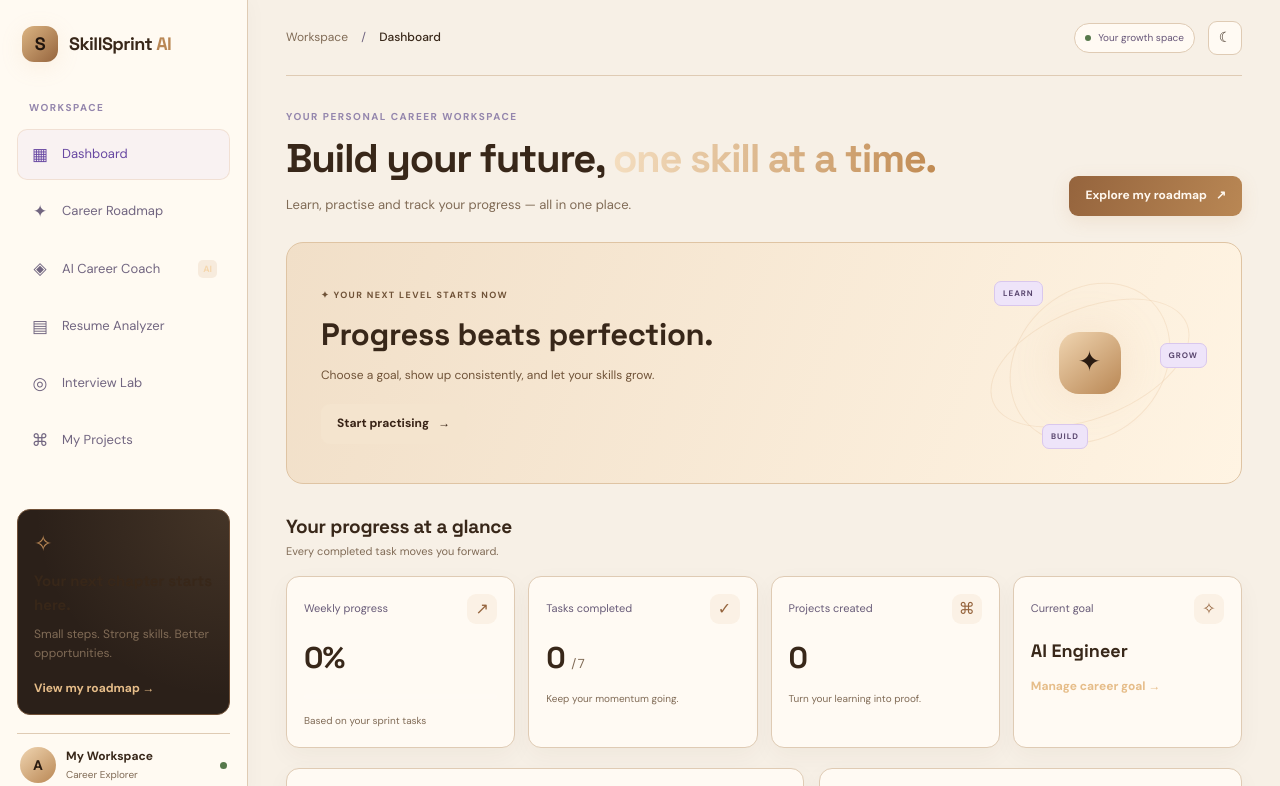
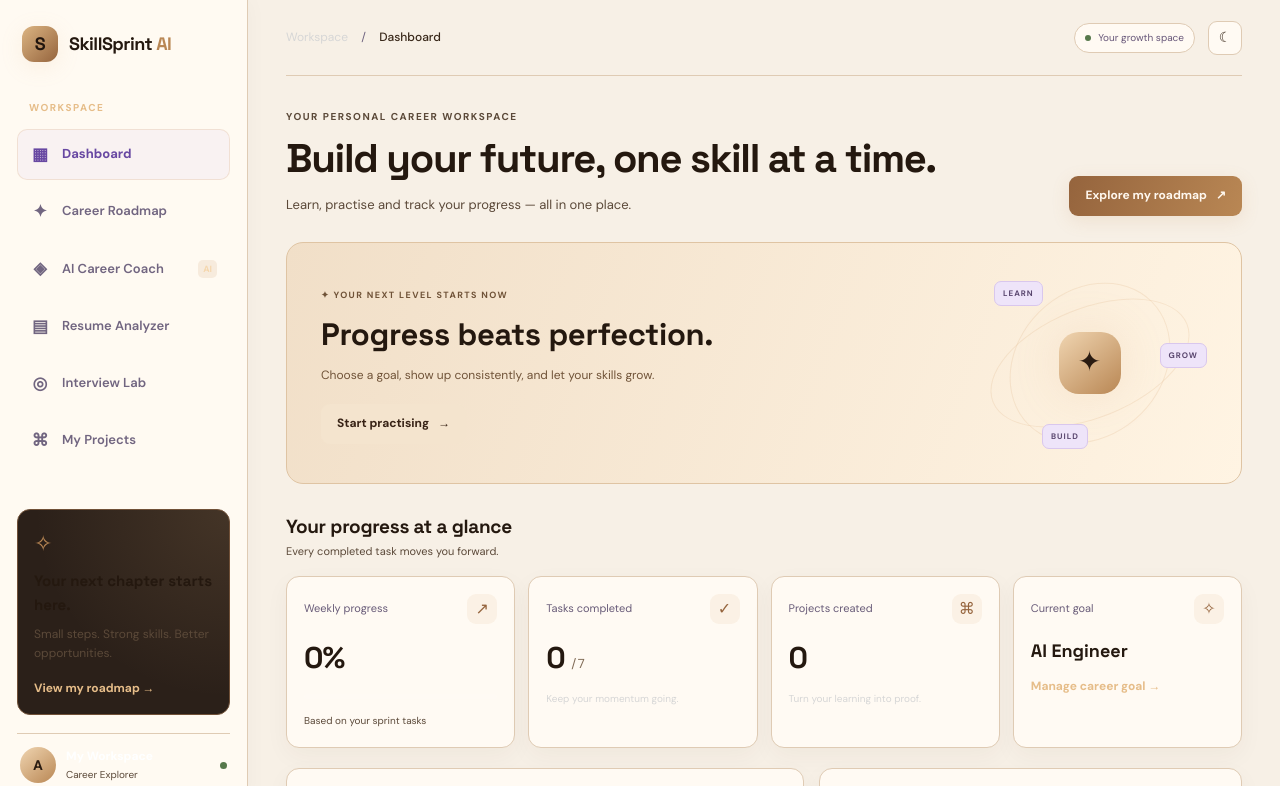
Before and after one commit to Afrin-student/skillsprint-AI, a plain HTML site: page index.html in a window 1280 px wide. Both pictures are taken after a click on the button "Toggle theme". Shown: the top 786 px of the page. Drawn offline with Linux system fonts and the light colour scheme.

Commit message:
Implement high contrast text styles
Added high contrast text styles for dark mocha theme.

```diff
--- a/style.css
+++ b/style.css
@@ -790,3 +790,138 @@ body.light-theme .menu-toggle {
   background: #fffaf3;
   color: var(--text);
 }
+
+/* ===== HIGH CONTRAST TEXT — DARK MOCHA THEME ===== */
+
+/* Main text: bright white */
+body {
+  color: #FFFFFF;
+  font-weight: 400;
+}
+
+/* All important headings: bold white */
+h1,
+h2,
+h3,
+h4,
+.brand,
+.section-heading h2,
+.panel-heading h2,
+.hero-copy h2,
+.page-intro h1,
+.stat-value,
+.goal-value,
+.task-content strong,
+.project-card h3,
+.interview-question-panel h2,
+.chat-header strong,
+.message-bubble strong,
+.report-score strong,
+.empty-state strong {
+  color: #FFFFFF;
+  font-weight: 700;
+}
+
+/* Main hero title: white, not gradient */
+.gradient-text {
+  background: none;
+  -webkit-text-fill-color: #FFFFFF;
+  color: #FFFFFF;
+  font-weight: 700;
+}
+
+/* Regular descriptions: readable light grey */
+p,
+small,
+.subtitle,
+.breadcrumb,
+.stat-top,
+.stat-note,
+.task-content p,
+.section-heading p,
+.panel-heading p,
+.hero-copy p,
+.project-card p,
+.message-bubble p,
+.report-list,
+.interview-question-panel > p {
+  color: #D6D6D6;
+}
+
+/* Labels: warm gold for contrast */
+.eyebrow,
+.sidebar-label,
+.field-label,
+.hero-label {
+  color: #E6BD89;
+  font-weight: 700;
+}
+
+/* Navigation */
+.nav-link {
+  color: #E8E8E8;
+  font-weight: 600;
+}
+
+.nav-link.active {
+  color: #FFFFFF;
+  font-weight: 700;
+}
+
+/* Buttons */
+.primary-button,
+.secondary-button,
+.light-button,
+.send-button {
+  font-weight: 700;
+}
+
+/* Input text */
+.form-control,
+.chat-input-row textarea {
+  color: #FFFFFF;
+}
+
+.form-control::placeholder {
+  color: #BDBDBD;
+}
+
+/* Project and chat text */
+.message-bubble,
+.project-card {
+  color: #FFFFFF;
+}
+
+.skill-chip {
+  font-weight: 600;
+}
+
+/* Keep the text readable in light mode too */
+body.light-theme h1,
+body.light-theme h2,
+body.light-theme h3,
+body.light-theme h4,
+body.light-theme .brand,
+body.light-theme .section-heading h2,
+body.light-theme .panel-heading h2,
+body.light-theme .hero-copy h2,
+body.light-theme .page-intro h1,
+body.light-theme .stat-value,
+body.light-theme .goal-value {
+  color: #24180F;
+}
+
+body.light-theme .gradient-text {
+  color: #24180F;
+  -webkit-text-fill-color: #24180F;
+}
+
+body.light-theme p,
+body.light-theme small {
+  color: #5B4939;
+}
+
+body.light-theme .form-control,
+body.light-theme .chat-input-row textarea {
+  color: #24180F;
+}
```
